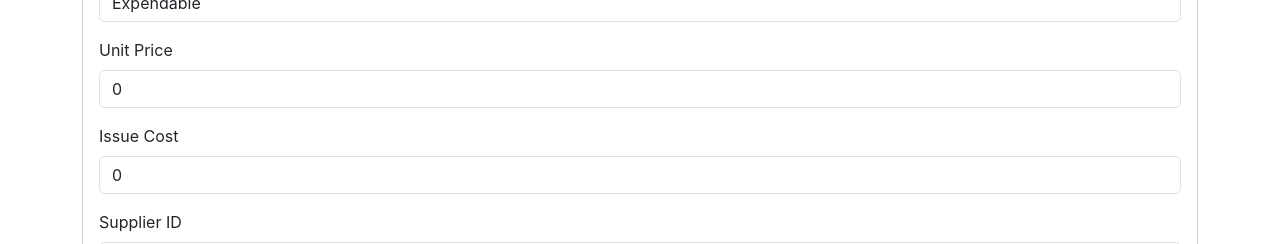
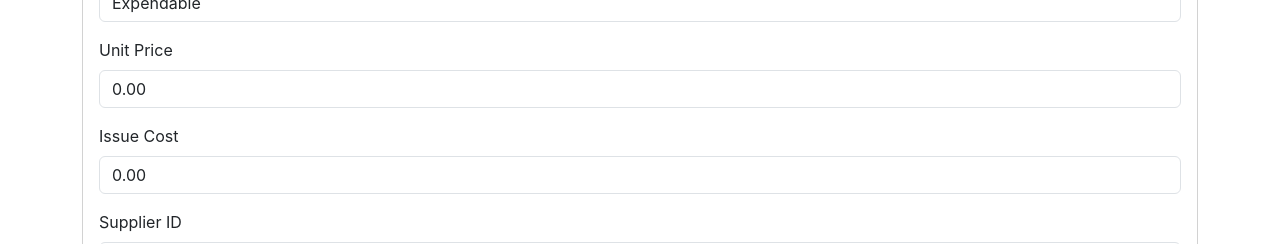
Before and after one commit to Yamako123456/tool-room-app, a React (Create React App) app: page / in a window 1280 px wide. Shown: the part 1603-1847 px from the top of the page. Built offline with nearby package versions, Linux system fonts and the light colour scheme.

Commit message:
bugfix for typo on ItemTpeonChange

```diff
--- a/src/components/NewItemForm.js
+++ b/src/components/NewItemForm.js
@@ -30,8 +30,8 @@ function NewItemForm(props) {
     const [description1, setDescription1] = useState('');
     const [description2, setDescription2] = useState('');
     const [itemType, setItemType] = useState(ItemTypes.EXPENDABLE);
-    const [unitPrice, setUnitPrice] = useState('0');
-    const [issueCost, setIssueCost] = useState('0');
+    const [unitPrice, setUnitPrice] = useState('0.00');
+    const [issueCost, setIssueCost] = useState('0.00');
     const [suppierId, setSuppierId] = useState('');
     const [itemImage, setItemImage] = useState('');
     const [cateory, setCateory] = useState(ItemCategories.TOOL);
@@ -41,12 +41,10 @@ function NewItemForm(props) {
         const regex = '/^\d*\.?\d*$/';
 
          if (
-        // /^ \d*\.?\d{0, 2} $/.test(unitPrice) &&
-            regex.test(unitPrice) &&
+            //regex.test(unitPrice) &&
             code !== '' &&
             description1 !== '' &&
-            suppierId !== '' &&
-            itemImage !== ''
+            suppierId !== ''
         ){
             props.addItem(
                 code,
@@ -70,8 +68,8 @@ function NewItemForm(props) {
         setDescription1('');
         setDescription2('');
         setItemType(ItemTypes.EXPENDABLE);
-        setUnitPrice('0');
-        setIssueCost('0');
+        setUnitPrice('0.00');
+        setIssueCost('0.00');
         setSuppierId('');
         setItemImage('');
         setCateory(ItemCategories.TOOL);
@@ -107,7 +105,7 @@ function NewItemForm(props) {
                     <label className='form-label'>Item Type</label>
                     <select className='form-control'
                         value={itemType}
-                        onChange={(event) => setItemType(event.target.vagitlue)}
+                        onChange={(event) => setItemType(event.target.value)}
                     >
                         {Object.entries(ItemTypes).map(([key, value]) =>
                         (
```
